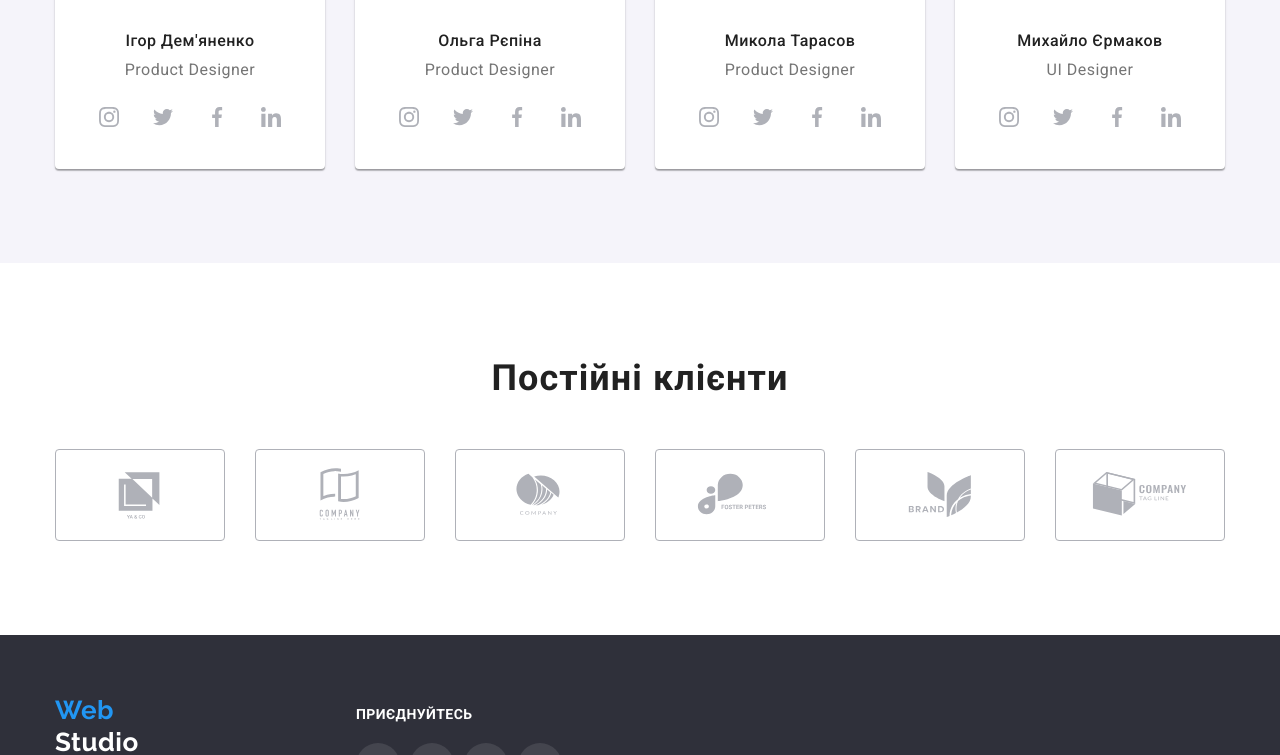
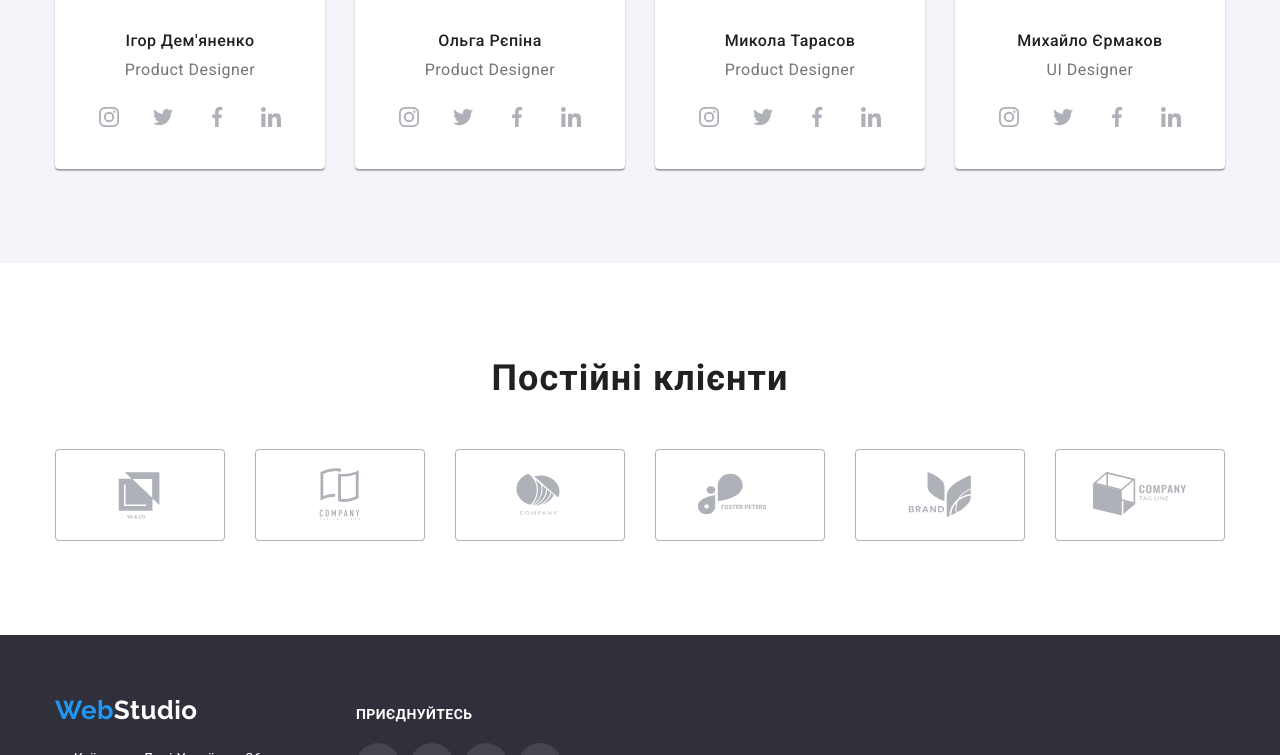
Before and after one commit to VolodymyrShostak/goit-markup-hw-05, a plain HTML site: page index.html in a window 1280 px wide. Shown: the part 2045-2800 px from the top of the page. Drawn offline with nearby package versions, Linux system fonts and the light colour scheme.

Commit message:
виправлення зауважень

```diff
--- a/css/styles.css
+++ b/css/styles.css
@@ -87,6 +87,7 @@ letter-spacing: 0.02em;
 text-decoration: none;
 
 transition-property: color ;
+transition-property: fill;
 transition-duration: 250ms;
 transition-timing-function: cubic-bezier(0.4, 0, 0.2, 1);
 }
@@ -111,6 +112,7 @@ margin-right: 30px;
 
 }
 .contacts .link-contact {
+    fill:  #757575 ;
 color: #757575 ;
  }
 
@@ -244,8 +246,8 @@ visibility: hidden;
 opacity: 0;
 pointer-events: none;
 }
+
 .backdrop.is-hidden .modal {
-
  transform: translate(-50%, -50%) scale(0.8);
 }
 
@@ -615,6 +617,7 @@ justify-content: center;
 margin-right: 8px;
 }
 
+
 .work-example {
 display: flex;
 flex-wrap: wrap;
@@ -646,6 +649,7 @@ transition-timing-function: cubic-bezier(0.4, 0, 0.2, 1);
 .work-example .card-example:hover,
 .work-example .card-example:focus {
     box-shadow: 0px 1px 1px rgba(0, 0, 0, 0.12), 0px 4px 4px rgba(0, 0, 0, 0.06), 1px 4px 6px rgba(0, 0, 0, 0.16);
+cursor: pointer;
 }
 
 
--- a/index.html
+++ b/index.html
@@ -618,8 +618,8 @@
             <div class="container footer-content-info">
                 <div class="logo-address">
                     <a href="/" class="logo decoration">
-                        <div class="logo-one">Web</div
-                        ><div class="logo-three">Studio</div>
+                        <span class="logo-one">Web</span
+                        ><span class="logo-three">Studio</span>
                     </a>
 
                     <address>
```
